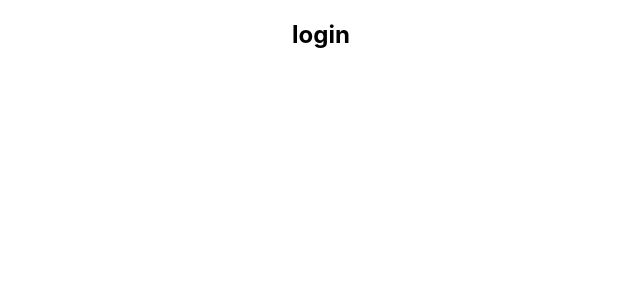
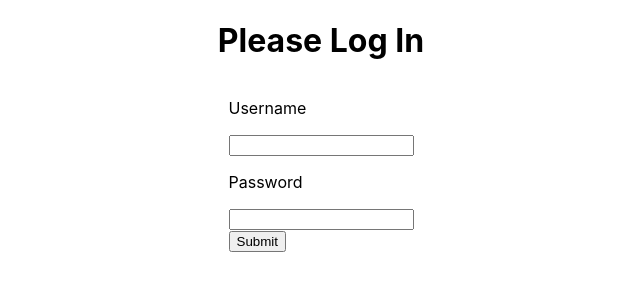
Before and after one commit to toihirhalim/Espace-de-partage-de-documents-numeriques, a React (Create React App) app in the folder frontend-epdn/: page / in a window 1280 px wide. Shown: the top 300 px of the page, without its empty margins (319-959 px from the left). Built offline with nearby package versions, Linux system fonts and the light colour scheme.

Commit message:
adding auth

```diff
--- a/frontend-epdn/package.json
+++ b/frontend-epdn/package.json
@@ -8,6 +8,7 @@
     "@testing-library/user-event": "^12.1.10",
     "react": "^17.0.1",
     "react-dom": "^17.0.1",
+    "react-router-dom": "^5.2.0",
     "react-scripts": "4.0.1",
     "web-vitals": "^0.2.4"
   },
--- a/frontend-epdn/src/App.css
+++ b/frontend-epdn/src/App.css
@@ -1,3 +1,3 @@
-.App {
-  text-align: center;
+.wrapper {
+  padding: 20px;
 }
--- a/frontend-epdn/src/App.js
+++ b/frontend-epdn/src/App.js
@@ -1,11 +1,30 @@
-import React, { useState } from 'react'
+import React from 'react';
+import { BrowserRouter, Route, Switch } from 'react-router-dom';
 import './App.css';
-import Login from './auth/login';
+import Login from './components/auth/login';
+import Acceuil from './components/dashboard/Acceuil'
+import useToken from './components/auth/useToken';
 
 function App() {
+  const { token, setToken } = useToken();
+
+  if (!token) {
+    return <Login setToken={setToken} />
+  }
+
   return (
-    <div class="App">
-      <Login />
+    <div className="wrapper">
+      <h1>Application</h1>
+      <BrowserRouter>
+        <Switch>
+          <Route path="/acceuil">
+            <Acceuil />
+          </Route>
+          <Route path="/">
+            <h2>default page</h2>
+          </Route>
+        </Switch>
+      </BrowserRouter>
     </div>
   );
 }
--- a/frontend-epdn/src/auth/login.js
+++ /dev/null
@@ -1,9 +0,0 @@
-import React from 'react'
-
-export default function Login() {
-    return (
-        <div>
-            <h2>login</h2>
-        </div>
-    )
-}
--- /dev/null
+++ b/frontend-epdn/src/components/auth/login.css
@@ -0,0 +1,5 @@
+.login-wrapper {
+    display: flex;
+    flex-direction: column;
+    align-items: center;
+}
--- /dev/null
+++ b/frontend-epdn/src/components/auth/login.js
@@ -0,0 +1,52 @@
+import React, { useState } from 'react'
+import './login.css'
+import PropTypes from 'prop-types';
+
+async function loginUser(credentials) {
+    return fetch('http://localhost:8080/login', {
+        method: 'POST',
+        headers: {
+            'Content-Type': 'application/json'
+        },
+        body: JSON.stringify(credentials)
+    })
+        .then(data => data.json())
+}
+
+export default function Login({ setToken }) {
+    const [username, setUserName] = useState();
+    const [password, setPassword] = useState();
+
+    const handleSubmit = async e => {
+        e.preventDefault();
+        const token = await loginUser({
+            username,
+            password
+        });
+        setToken(token);
+    }
+
+
+    return (
+        <div className="login-wrapper">
+            <h1>Please Log In</h1>
+            <form onSubmit={handleSubmit}>
+                <label>
+                    <p>Username</p>
+                    <input type="text" onChange={e => setUserName(e.target.value)} />
+                </label>
+                <label>
+                    <p>Password</p>
+                    <input type="password" onChange={e => setPassword(e.target.value)} />
+                </label>
+                <div>
+                    <button type="submit">Submit</button>
+                </div>
+            </form>
+        </div>
+    )
+}
+
+Login.propTypes = {
+    setToken: PropTypes.func.isRequired
+}
--- /dev/null
+++ b/frontend-epdn/src/components/auth/useToken.js
@@ -0,0 +1,21 @@
+import { useState } from 'react';
+
+export default function useToken() {
+    const getToken = () => {
+        const tokenString = sessionStorage.getItem('token');
+        const userToken = JSON.parse(tokenString);
+        return userToken
+    };
+
+    const [token, setToken] = useState(getToken());
+
+    const saveToken = userToken => {
+        sessionStorage.setItem('token', JSON.stringify(userToken));
+        setToken(userToken);
+    };
+
+    return {
+        setToken: saveToken,
+        token
+    }
+}
```
Also changed, not shown: frontend-epdn/src/auth/login.css (deleted), frontend-epdn/src/components/dashboard/Acceuil.js (renamed from frontend-epdn/src/dashboard/Acceuil.js), 1 other file (tests, documents, lock files or other folders).
